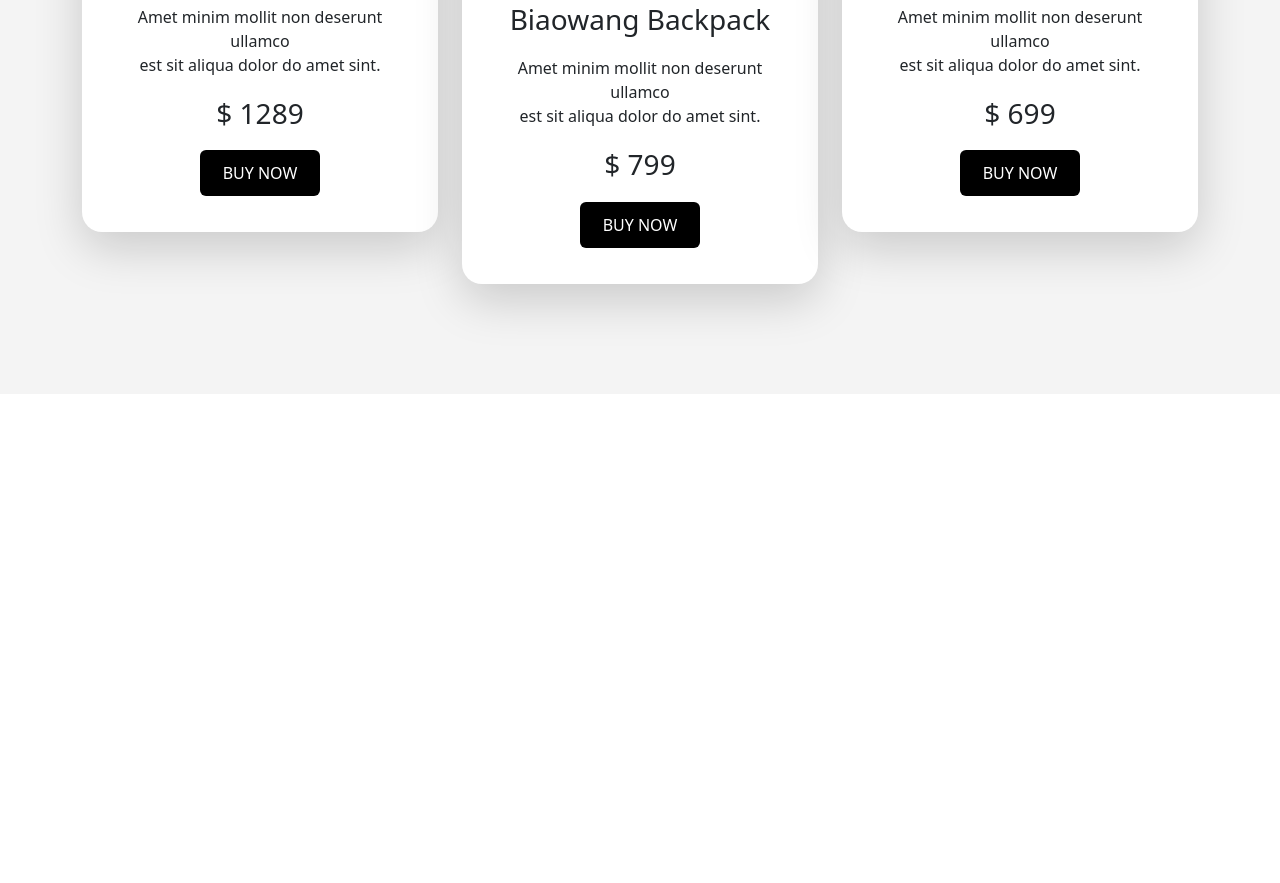
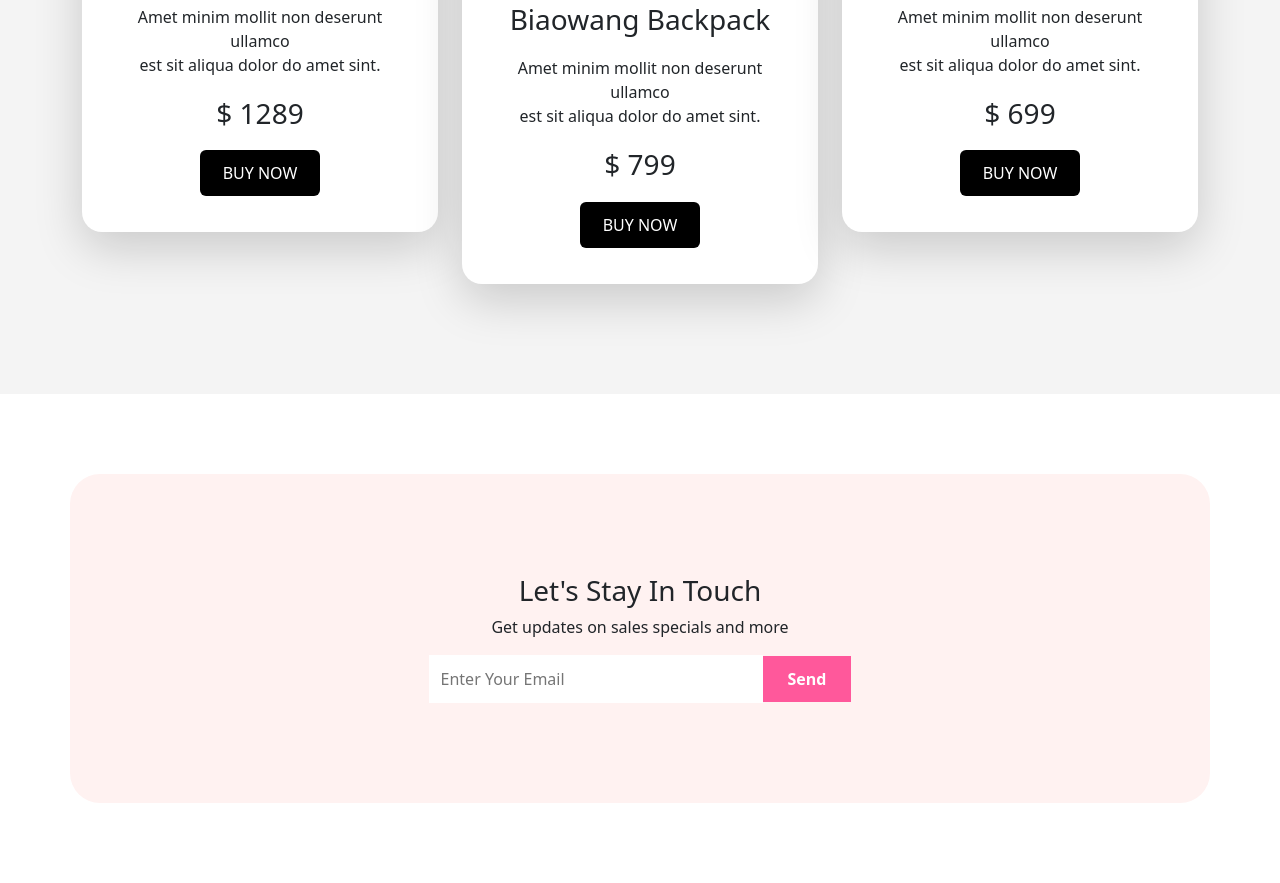
Before and after one commit to BmRahman/panda-commerce, a plain HTML site: page index.html in a window 1280 px wide. Shown: the part 2367-3250 px from the top of the page. Before the commit the page ends 2761 px from the top, so only its background shows below. Drawn offline with nearby package versions, Linux system fonts and the light colour scheme.

Commit message:
desktop done

```diff
--- a/css/style.css
+++ b/css/style.css
@@ -108,3 +108,32 @@
     padding-top: 60px;
 }
 /*backpack ends*/
+
+/*subscribe starts*/
+.subscribe{
+    padding: 80px 0px;
+}
+.sub-in{
+    text-align: center;
+    background-color: #FFF2F1;
+    padding: 100px 0px;
+    border-radius: 30px;
+}
+.sub-in input{
+    width: 30%;
+    padding: 12px;
+    border: none;
+}
+.sub-in input:focus{
+    outline: none;
+}
+.sub-in button{
+    padding: 11px 25px;
+    border: none;
+    background: #FF589B;
+    margin-left: -5px;
+    color: #ffff;
+    text-transform: capitalize;
+    font-weight: 600;
+}
+/*subscribe ends*/
--- a/index.html
+++ b/index.html
@@ -232,11 +232,22 @@
       </div>
      </section>
      <!--shoes ends-->
+    </section>
+    <!--shop ends here-->
 
-
-   </section>
-
-   <!--shop ends here-->
+    <!--subscribe starts here-->
+    <section class="subscribe">
+      <div class="row">
+        <div class="col-lg-12">
+          <div class="sub-in container">
+            <h3 class="text-capitalize text-center">let's stay in touch</h3>
+            <p class="text-center">Get updates on sales specials and more</p>
+            <input type="emai" name="" id="" placeholder="Enter Your Email"> <button>send</button>
+          </div>
+        </div>
+      </div>
+    </section>
+    <!--subscribe ends here-->
 
 
 
```
